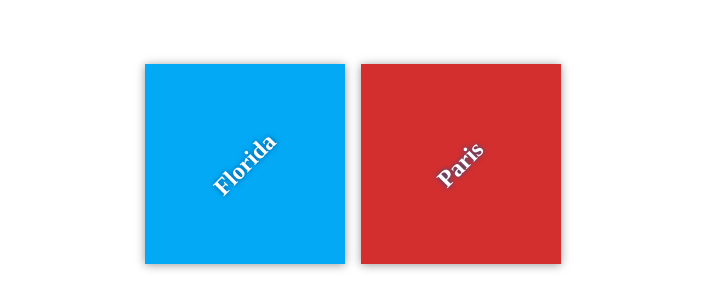
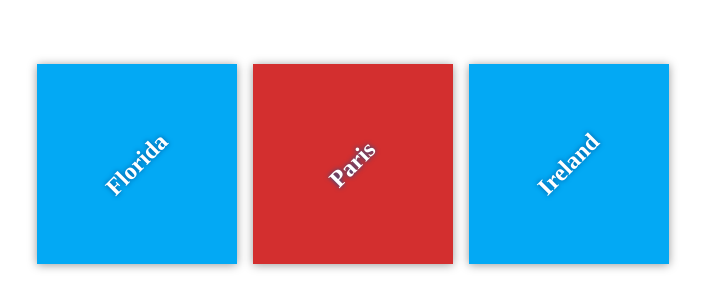
Before and after one commit to BigBroFoxy/my-travel-plans, a plain HTML site: page index.html in a window 1280 px wide. Shown: the part 236-544 px from the top of the page, without its empty margins (287-992 px from the left). Drawn offline with Linux system fonts and the light colour scheme.

Commit message:
Added Ireland

```diff
--- a/index.html
+++ b/index.html
@@ -17,6 +17,10 @@
             <div class="destination" id="paris">
                 <h2>Paris</h2>
             </div>
+
+            <div class="destination" id="ireland">
+                <h2>Ireland</h2>
+            </div>
         </div>
     </div>
 
```
